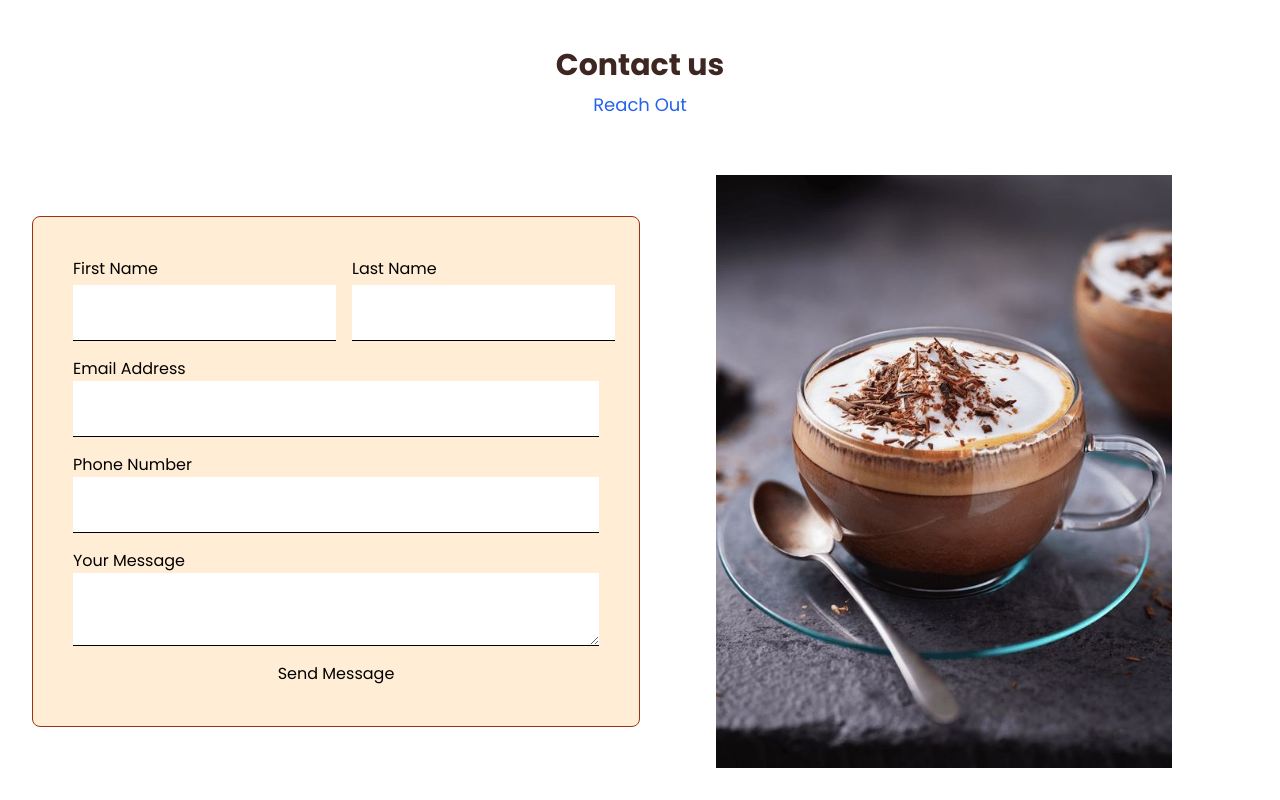
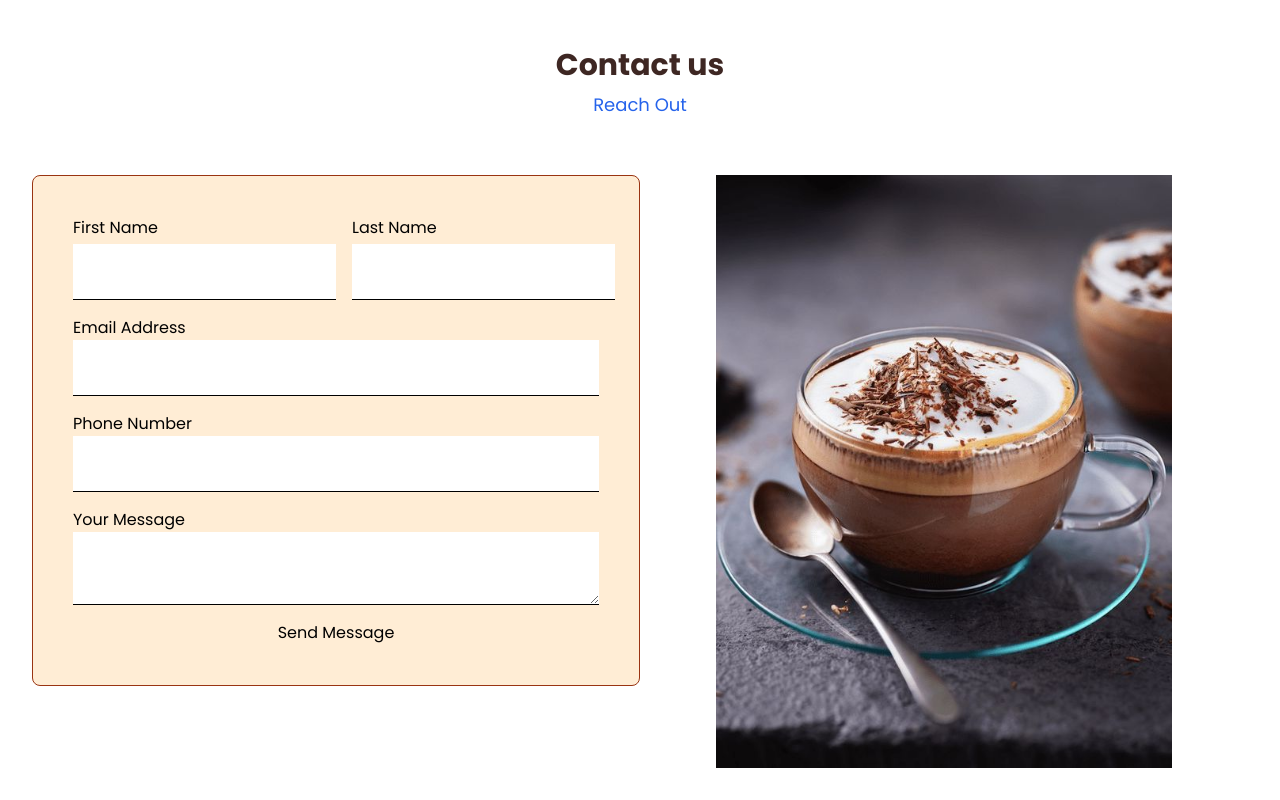
Before and after one commit to swarui/coffeelandingpage, a React (Vite) app: page / in a window 1280 px wide. Shown: the part 2873-3673 px from the top of the page. Built offline with nearby package versions, Linux system fonts and the light colour scheme.

Commit message:
Coffee Landing page

```diff
--- a/src/components/Contact.jsx
+++ b/src/components/Contact.jsx
@@ -19,7 +19,7 @@
       </div>
       <section
         style={{ fontFamily: "Poppins" }}
-        className="flex flex-col md:flex-row items-center justify-center p-8"
+        className="flex flex-col md:flex-row items-start justify-center p-8"
       >
         {/* Contact Form */}
         <div className="w-full md:w-1/2">
```
